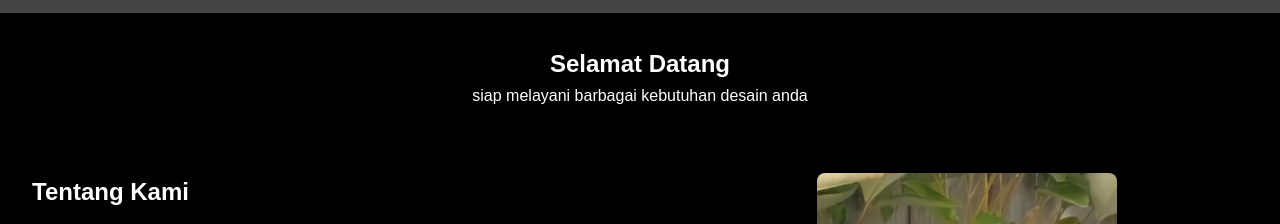
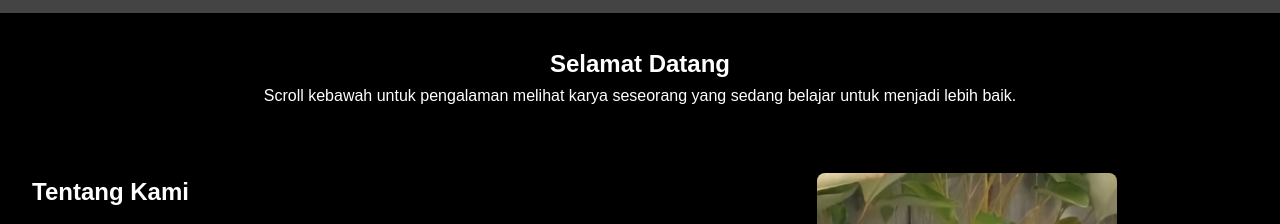
Before and after one commit to ekaajiiii/KLYZH.ID, a plain HTML site: page index.html in a window 1280 px wide. Shown: the part 112-336 px from the top of the page. Drawn offline with Linux system fonts and the light colour scheme.

Commit message:
Update index.html

```diff
--- a/index.html
+++ b/index.html
@@ -31,7 +31,7 @@
 
     <section class="intro-section">
       <h2>Selamat Datang</h2>
-      <p>siap melayani barbagai kebutuhan desain anda</p>
+      <p>Scroll kebawah untuk pengalaman melihat karya seseorang yang sedang belajar untuk menjadi lebih baik.</p>
     </section>
 
     <section class="about-section">
```
